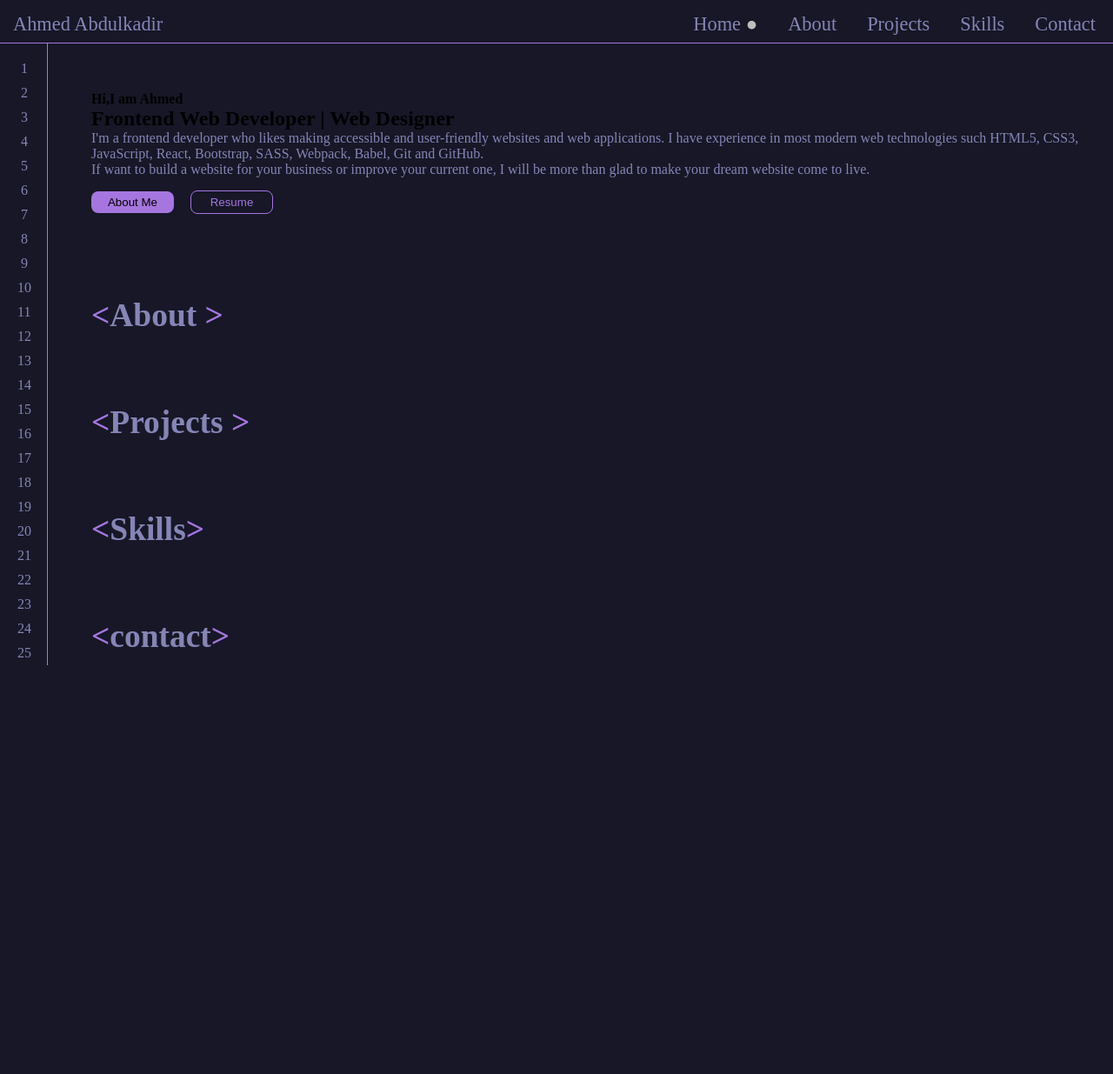
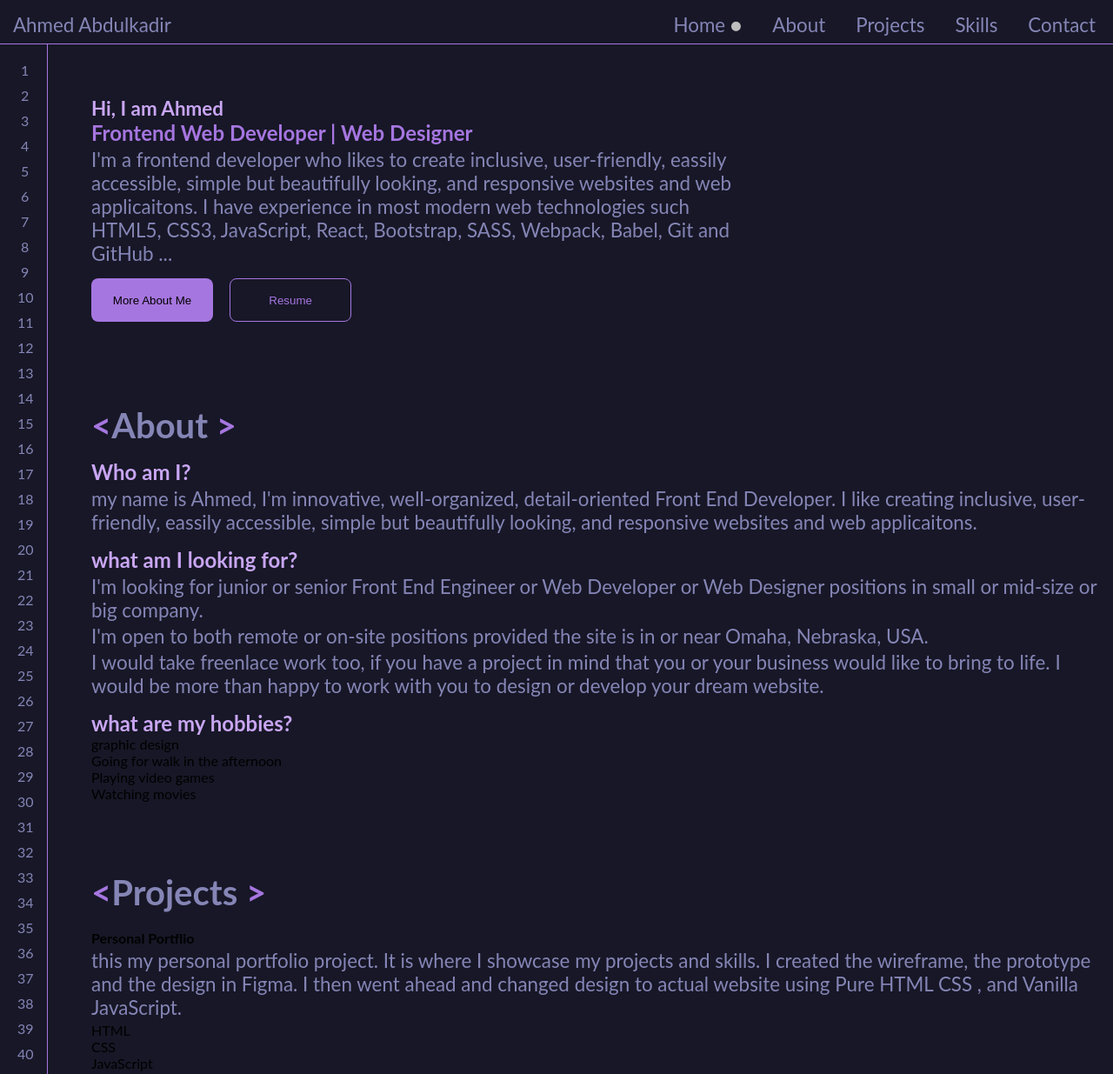
Before and after one commit to ahmedabdlkdir/ahmedabdlkdir.github.io, a plain HTML site: page index.html in a window 1280 px wide. Shown: the top 1235 px of the page at 87% size. Before the commit the page ends 800 px from the top, so only its background shows below. Drawn offline with Linux system fonts and the light colour scheme.

Commit message:
Update the content in the main section

```diff
--- a/index.html
+++ b/index.html
@@ -4,7 +4,9 @@
         <meta charset="UTF-8">
         <meta http-equiv="X-UA-Compatible" content="IE=edge">
         <meta name="viewport" content="width=device-width, initial-scale=1.0">
+                <link rel="stylesheet" href="styles/particles.css">
         <link rel="stylesheet" href="styles/style.css">
+
         <title>Ahmed | Frond End Developer | Web Designer</title>
     </head>
     <body>
@@ -41,41 +43,107 @@
                 </div>
             </aside>
             <main id="main">
+
+                <!-- <div class="count-particles"> <span class="js-count-particles">--</span> particles </div> -->
                 <div class="welcome">
-                    <h4>Hi,I am Ahmed</h4>
+                    <!-- <div id="particles-js"></div> -->
+                    <h4>Hi, I am Ahmed</h4>
                     <h2>Frontend Web Developer | Web Designer</h2>
                     <p>
-                        I'm a frontend developer who likes making accessible and user-friendly websites
-                        and web applications. I have experience in most modern web technologies such HTML5, CSS3,
-                        JavaScript, React, Bootstrap, SASS, Webpack, Babel, Git and GitHub.
-                    </p>
-                    <p>
-                        If want to build a website for your business or improve your current one,
-                        I will be more than glad to make your dream website come
-                        to live.
+                        I'm a frontend developer who likes to create inclusive, user-friendly, eassily accessible, simple but beautifully looking, and responsive websites and web applicaitons. I have experience in most modern web technologies such HTML5, CSS3,
+                        JavaScript, React, Bootstrap, SASS, Webpack, Babel, Git and GitHub ...
                     </p>
                     <div class="btns">
-                        <button class="btn-about-me">About Me</button>
+                        <button class="btn-about-me">More About Me</button>
                         <button class="btn-resume">Resume</button>
                     </div>
                 </div>
 
                 <div class="about">
                     <h3><span><</span>About <span>></span></h3>
+                    <div class="about-info">
+                        <div class="self-intro">
+                            <h4>Who am I?</h4>
+                            <p>
+                                my name is Ahmed, I'm innovative, well-organized, detail-oriented Front End Developer. I like creating inclusive, user-friendly, eassily accessible, simple but beautifully looking, and responsive websites and web applicaitons.
+                            </p>
+                        </div>
+
+                        <div class="job-position">
+                            <h4>what am I looking for?</h4>
+                            <p>I'm looking for junior or senior Front End Engineer or Web Developer or Web Designer positions in small or mid-size or big company.</p>
+                            <p>I'm open to both remote or on-site positions provided the site is in or near Omaha, Nebraska, USA.</p>
+                            <p>
+                                I would take freenlace work too, if you have a project in mind that you or your business would like to bring to life.
+                                I would be more than happy to work with you to design or develop your dream website.
+                            </p>
+                        </div>
+
+
+                        <div class="hobbies">
+                            <h4>what are my hobbies?</h4>
+                            <ol>
+                                <li>graphic design</li>
+                                <li>Going for walk in the afternoon</li>
+                                <li>Playing video games</li>
+                                <li>Watching movies</li>
+                            </ol>
+                        </div>
+
+                    </div>
                 </div>
                 <div class="projects">
                     <h3><span><</span>Projects <span>></span></h3>
+                    <div class="project">
+                        <img src="" alt="">
+                        <div class="about-project">
+                            <h4 class="project-title">Personal Portflio</h4>
+                            <p>this my personal portfolio project. It is where I showcase my projects and skills. I created the wireframe, the prototype and the design in Figma. I then went ahead
+                                and changed design to actual website using Pure HTML CSS , and Vanilla JavaScript.
+                            </p>
+                            <p class="techstack">
+                                <ul>
+                                    <li>HTML</li>
+                                    <li>CSS</li>
+                                    <li>JavaScript</li>
+                                </ul>
+                            </p>
+                        </div>
+
+                    </div>
                 </div>
                 <div class="skills">
                     <h3><span><</span>Skills<span>></span></h3>
+                    <div class="skill">
+                        <img src="" alt="">
+                        <div class="about-skill">
+                            <h4 class="skill-title">Front Tech Stack</h4>
+                            <p class="techstack">
+                                <ul>
+                                    <li>HTML</li>
+                                    <li>CSS</li>
+                                    <li>JavaScript</li>
+                                </ul>
+                            </p>
+                        </div>
                 </div>
                 <div class="contact">
-                    <h3><span><</span>contact<span>></span></h3>
+                    <h3><span><</span>Contact<span>></span></h3>
+                    <form action="">
+                        <input type="text" name="" id="" placeholder="First Name">
+                        <input type="text" name="" id="" placeholder="Last Name">
+                        <input type="text" name="" id="" placeholder="Email">
+                        <textarea name="" id="" cols="30" rows="10"></textarea>
+                        <button>Contact Me</button>
+                    </form>
                 </div>
 
             </main>
         </div>
-
-    <script src="scripts/script.js"></script>
+        <footer>
+            <p>made with Pure HTML5, CSS3 and vanilla JavaScript</p>
+        </footer>
+         <!-- my custom js  -->
+        <script src="scripts/script.js"></script>
     </body>
 </html>
--- a/scripts/script.js
+++ b/scripts/script.js
@@ -1,6 +1,6 @@
 function displayNumberLine(){
     const mainHeight = document.getElementById('main').offsetHeight;
-    const lines = Math.ceil(mainHeight / 27.4);
+    const lines = Math.ceil(mainHeight / 25.4);
     let numberLine = '';
     for (i = 1; i < lines; i++) {
         if (i < 10) {
--- a/styles/style.css
+++ b/styles/style.css
@@ -1,8 +1,12 @@
+/* Global / general properties */
 * {
-    box-sizing: border-box;
     margin: 0;
     padding: 0;
+    box-sizing: border-box;
+    list-style-type: none;
 }
+
+/* variables  */
 :root {
     --heading-color: #A676E0;
     --text-color: #FFFFFF;
@@ -17,7 +21,11 @@ body {
     background-color: var(--main-bg-color);
     height: 100vh;
     /* overflow: hidden; */
+    font-family: lato , sans-serif
 }
+
+
+/* navigation section  */
 nav {
     display: flex;
     border-bottom: 1px solid var(--heading-color);
@@ -60,11 +68,28 @@ nav ul li a:hover {
     /* margin-bottom: none; */
     color: var(--number-color-highlight);
 }
+.active::after {
+    content: ' \25CF';
+    color: rgb(190, 190, 190);
+
+  }
+
+
+
+/* main content section  */
 .content {
     display: flex;
     column-gap: 50px;
 
 }
+
+.content p {
+    color: var(--text-color);
+    font-size: 1.4em;
+    margin-top: 3px;
+}
+
+/* numberline section  */
 .number-line {
     list-style-type: none;
    padding-top: 15px;
@@ -85,22 +110,32 @@ nav ul li a:hover {
     color: var(--number-color-highlight);
 }
 
-.active::after {
-    content: ' \25CF';
-    color: rgb(190, 190, 190);
+#particles-js {
+    width: 90%;
+    height: auto;
+    /* background-color: red; */
 
-  }
+    z-index: -1;
+}
 
 .welcome {
     margin-top: 55px;
+    width: 750px;
+    height: auto;
+    padding-top: 5px;
+    flex-grow: 4;
 }
-
-.welcome p {
-    color: var(--text-color);
+.welcome h4 {
+    color: var(--number-color-highlight);
+    font-size: 1.4em;
+}
+.welcome h2 {
+    color: #A676E0;
 }
 
   button {
-    width: 95px;
+    width: 140px;
+    height: 50px;
     margin: 15px;
     margin-left: 0;
     padding: 5px;
@@ -111,6 +146,7 @@ nav ul li a:hover {
     -o-border-radius: 8px;
     border: none;
     background-color: var(--heading-color);
+    cursor: pointer;
 
 }
 
@@ -129,13 +165,22 @@ button:hover {
     border: 1px solid var(--heading-color);
  }
 
- .about, .projects,
-.skills, .contact {
+ .about h3, .projects h3,
+.skills h3, .contact h3{
     color: var(--text-color);
     margin-top: 80px;
-    font-size: 2em;
+    font-size: 2.5em;
 }
 
 span {
     color: var(--heading-color);
 }
+
+.about div {
+    margin-top: 15px;
+}
+
+.about h4 {
+    font-size: 1.5em;
+    color: var(--number-color-highlight);
+}
```
